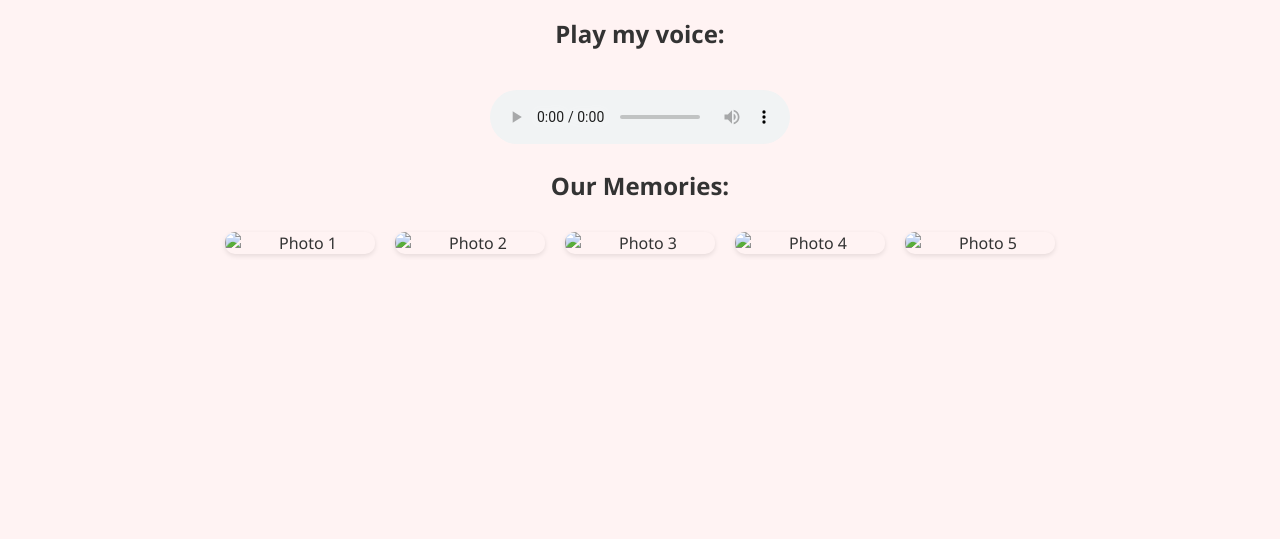
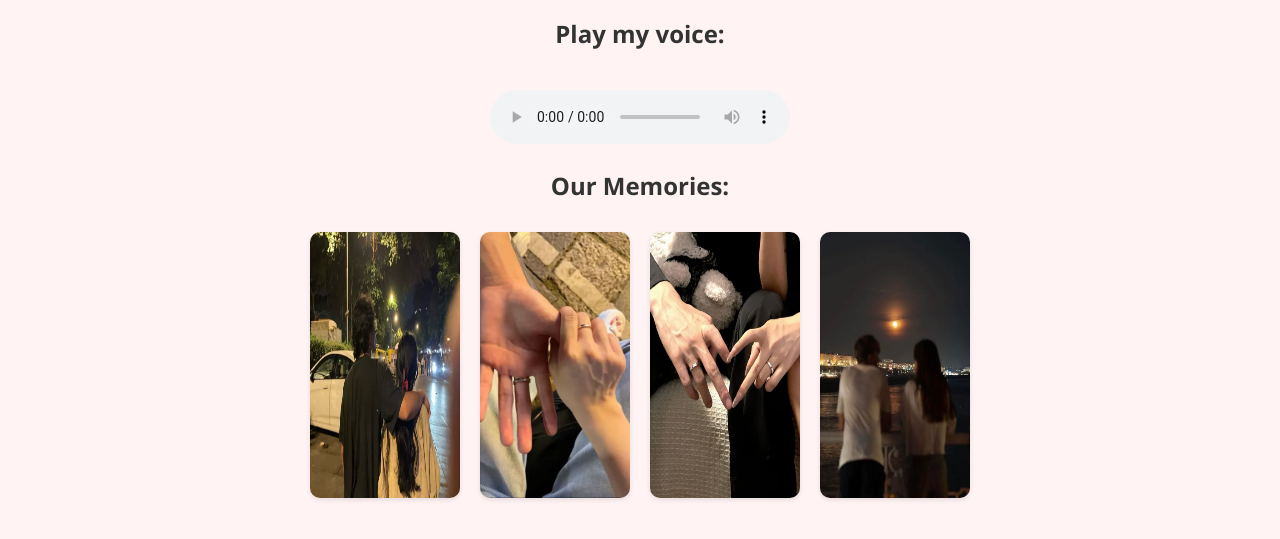
Before and after one commit to Sadaf13851995/happy-birthday, a plain HTML site: page index.html in a window 1280 px wide. Shown: the part 161-700 px from the top of the page. Drawn offline with Linux system fonts and the light colour scheme.

Commit message:
Update index.html

```diff
--- a/index.html
+++ b/index.html
@@ -18,16 +18,16 @@
     <p>Even though we are far apart, my heart is always with you. Happy Birthday, my love. I miss you deeply, and I’m sending you all my kisses and love through this page.</p>
     <h2>Play my voice:</h2>
     <audio controls>
-        <source src="birthday.m4a" type="audio/mp4">
+        <source src="birthda 2.m4a"
+            type="audio/mp4">
         Your browser does not support the audio element.
     </audio>
     <h2>Our Memories:</h2>
     <div class="gallery">
-        <img src="img1.jpg" alt="Photo 1">
-        <img src="img2.jpg" alt="Photo 2">
-        <img src="img3.jpg" alt="Photo 3">
-        <img src="img4.jpg" alt="Photo 4">
-        <img src="img5.jpg" alt="Photo 5">
+        <img src="photo_2025-05-13_00-11-14.jpg" alt="Photo 1">
+        <img src="photo_2025-05-13_00-11-22.jpg" alt="Photo 2">
+        <img src="photo_2025-05-13_00-11-32.jpg" alt="Photo 3">
+        <img src="photo_2025-05-13_00-11-41.jpg" alt="Photo 4">
     </div>
 </body>
 </html>
```
